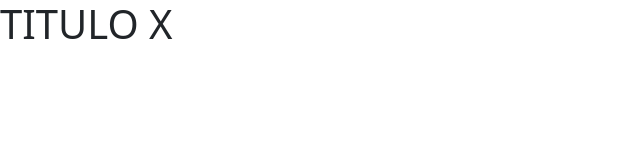
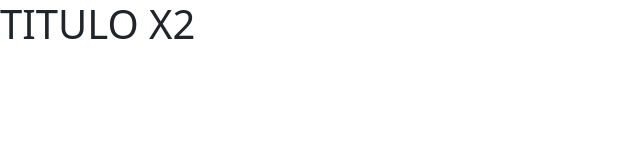
Before and after one commit to EusebioLopRob/proyectoAngular, an Angular app: page / in a window 1280 px wide. Shown: the top 160 px of the page, without its empty margins (0-640 px from the left). Built offline with nearby package versions, Linux system fonts and the light colour scheme.

Commit message:
[MOD] cambio de titulo

```diff
--- a/src/app/app.component.html
+++ b/src/app/app.component.html
@@ -6,7 +6,7 @@
 <!-- * * * * * * * * * Delete the template below * * * * * * * * * * -->
 <!-- * * * * * * * to get started with your project! * * * * * * * * -->
 <!-- * * * * * * * * * * * * * * * * * * * * * * * * * * * * * * * -->
-<h1>TITULO X</h1>
+<h1>TITULO X2</h1>
 <!-- * * * * * * * * * * * * * * * * * * * * * * * * * * * * * * * -->
 <!-- * * * * * * * * * * * The content above * * * * * * * * * * * -->
 <!-- * * * * * * * * * * is only a placeholder * * * * * * * * * * -->
```
